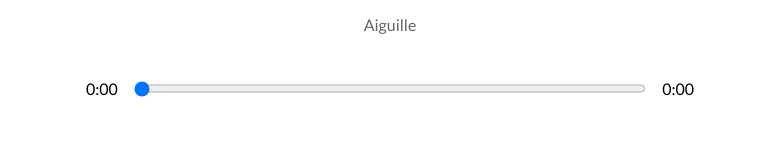
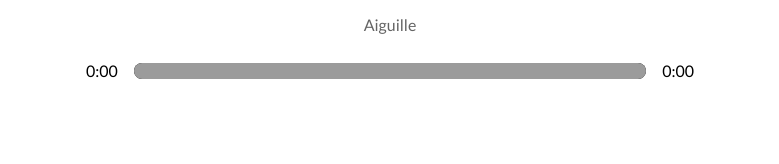
Before and after one commit to alevosia/music-player-react, a React (Create React App) app: page / in a window 1280 px wide. Shown: the part 537-701 px from the top of the page, without its empty margins (265-1044 px from the left). Built offline with nearby package versions, Linux system fonts and the light colour scheme.

Commit message:
Animated track

```diff
--- a/src/components/Player.jsx
+++ b/src/components/Player.jsx
@@ -83,6 +83,7 @@ export const Player = ({
         <div className="player">
             <div className="time-control">
                 <p>{formatTime(songInfo.currentTime)}</p>
+                <div className="track">
                     <input
                         type="range"
                         min={0}
@@ -90,6 +91,15 @@ export const Player = ({
                         value={songInfo.currentTime}
                         onChange={seek}
                     />
+                    <div
+                        className="animated-track"
+                        style={{
+                            transform: `translateX(${
+                                (songInfo.currentTime / songInfo.duration) * 100
+                            }%)`,
+                        }}
+                    ></div>
+                </div>
                 <p>{formatTime(songInfo.duration)}</p>
             </div>
             <div className="play-control">
--- a/src/styles/_player.scss
+++ b/src/styles/_player.scss
@@ -9,14 +9,51 @@
 .time-control {
     width: 50%;
     display: flex;
+    height: 1rem;
 
-    input {
+    .track {
+        position: relative;
         width: 100%;
-        padding: 1rem 0rem;
+        background-color: black;
+        overflow: hidden;
+        border-radius: 10px;
+
+        input[type='range'] {
+            display: inline-block;
+            width: 100%;
+            -webkit-appearance: none;
+            background-color: transparent;
+            cursor: pointer;
+
+            &:focus {
+                outline: none;
+            }
+
+            &::-webkit-slider-thumb {
+                -webkit-appearance: none;
+                height: 16px;
+                width: 16px;
+                // background-color: white;
+                border-radius: 50%;
+            }
+        }
+
+        .animated-track {
+            width: 100%;
+            height: 100%;
+            background-color: rgba(155, 155, 155);
+            position: absolute;
+            top: 0;
+            left: 0;
+            transform: translateX(0);
+            transition: all 1s ease-out;
+            pointer-events: none;
+        }
     }
 
     p {
-        padding: 1rem;
+        padding: 0 1rem;
+        line-height: 16px;
     }
 }
 
```
Lines whose indentation alone changed are shown as unchanged.
